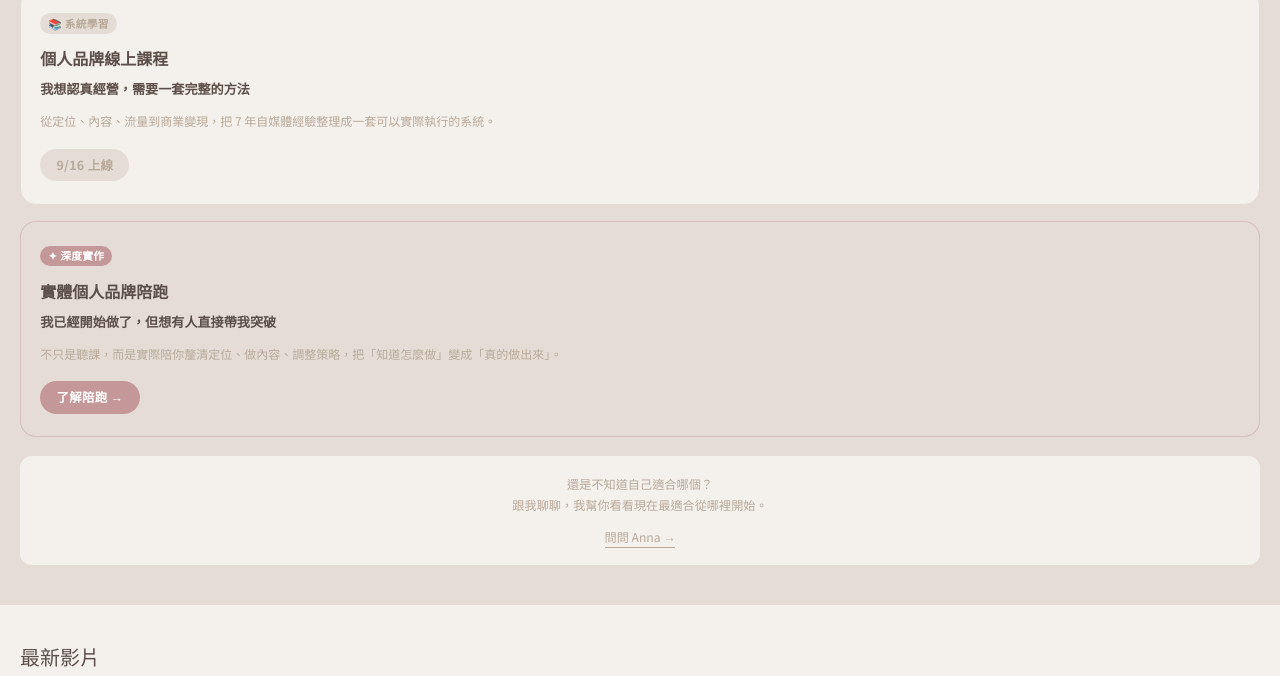
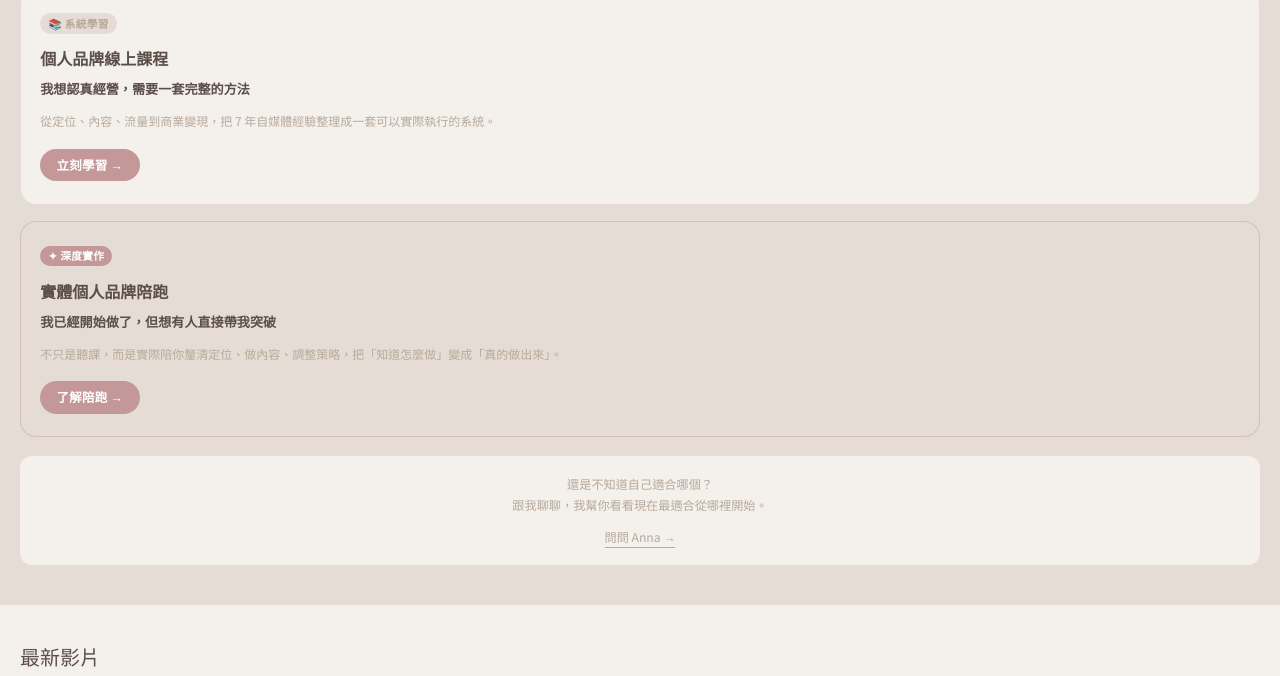
Before and after one commit to ANNALO-1028/anna-lo, a plain HTML site: page index.html in a window 1280 px wide. Shown: the part 1208-1884 px from the top of the page. Drawn offline with nearby package versions, Linux system fonts and the light colour scheme.

Commit message:
個人品牌線上課上線：Card 02 換成真實課程連結
Co-Authored-By: Claude Sonnet 4.6 <noreply@anthropic.com>

```diff
--- a/index.html
+++ b/index.html
@@ -409,7 +409,7 @@
           <div style="font-size:1rem; font-family:'Noto Serif TC',serif; font-weight:700; color:var(--text); margin-bottom:0.5rem;">個人品牌線上課程</div>
           <div style="font-size:0.82rem; font-family:'Noto Serif TC',serif; font-weight:600; color:var(--text); margin-bottom:0.65rem; line-height:1.5;">我想認真經營，需要一套完整的方法</div>
           <p style="font-size:0.75rem; font-family:'Noto Sans TC',sans-serif; color:var(--muted); line-height:1.75; margin-bottom:1.1rem;">從定位、內容、流量到商業變現，把 7 年自媒體經驗整理成一套可以實際執行的系統。</p>
-          <span style="display:inline-flex; align-items:center; background:var(--bg2); color:var(--muted); font-size:0.78rem; font-family:'Noto Sans TC',sans-serif; font-weight:700; padding:0.55em 1.3em; border-radius:100px; letter-spacing:0.3px;">9/16 上線</span>
+          <a href="https://www.skool.com/annalo/classroom" target="_blank" rel="noopener" style="display:inline-flex; align-items:center; background:var(--accent); color:#fff; font-size:0.78rem; font-family:'Noto Sans TC',sans-serif; font-weight:700; padding:0.55em 1.3em; border-radius:100px; text-decoration:none; letter-spacing:0.3px;">立刻學習 →</a>
         </div>
 
         <!-- Card 03 實體陪跑 -->
```
